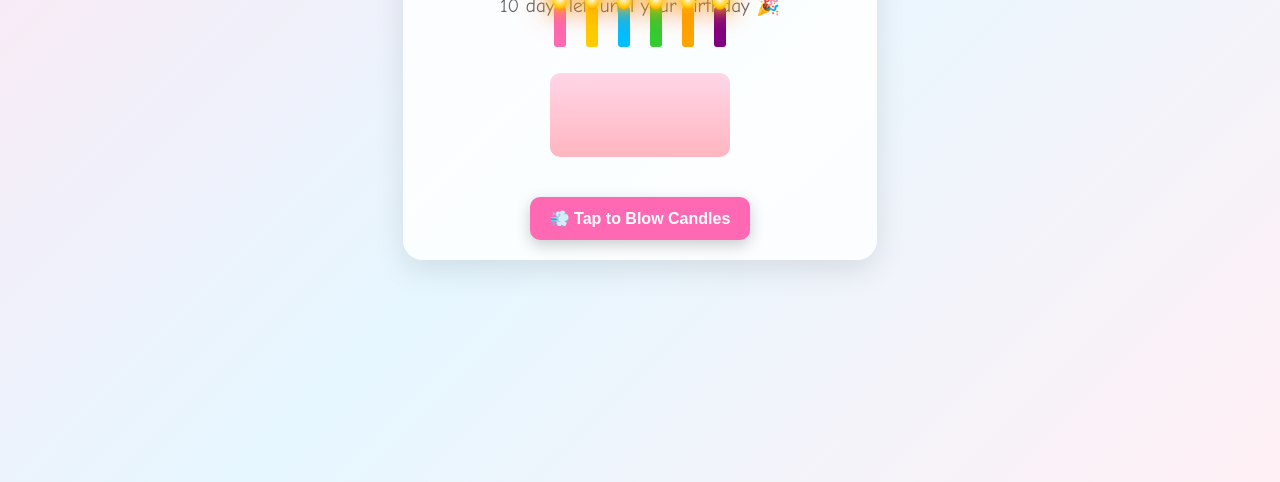
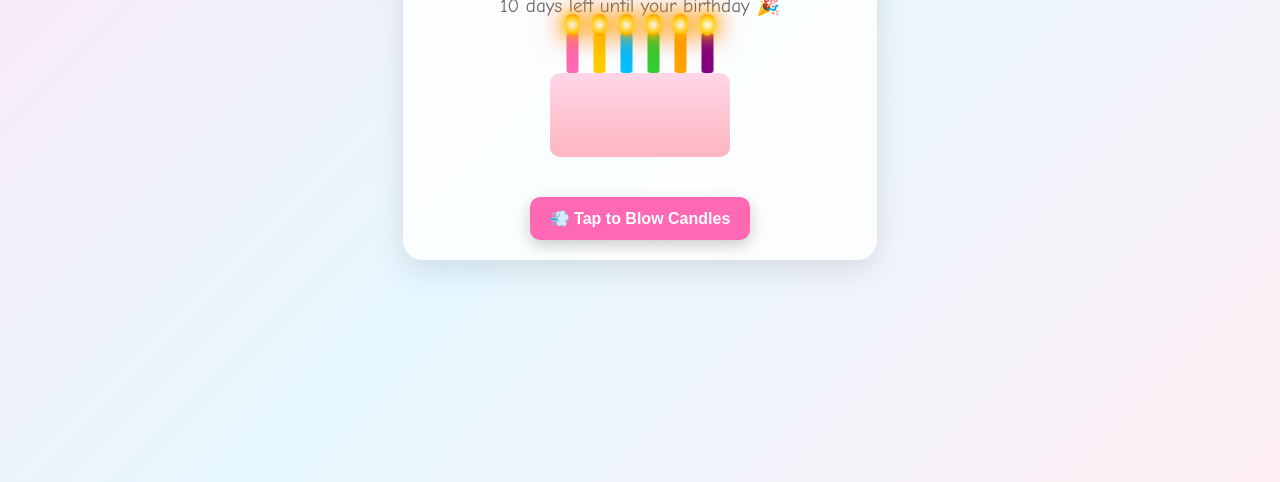
Before and after one commit to ruashinirajenthiran-blip/index.html, a plain HTML site: page index.html in a window 1280 px wide. Shown: the part 318-800 px from the top of the page. Drawn offline with Linux system fonts and the light colour scheme.

Commit message:
Update index.html

```diff
--- a/index.html
+++ b/index.html
@@ -33,9 +33,13 @@
     border-radius:10px;
   }
   .candles {
-    position:absolute; top:-30px; left:50%; transform:translateX(-50%);
-    display:flex; gap:20px;
-  }
+  position:absolute;
+  bottom:70%;
+  left:50%;
+  transform:translateX(-50%);
+  display:flex;
+  gap:15px;
+}
   .candle {
     width:12px; height:40px; background:#fff; border-radius:3px;
     position:relative;
```
